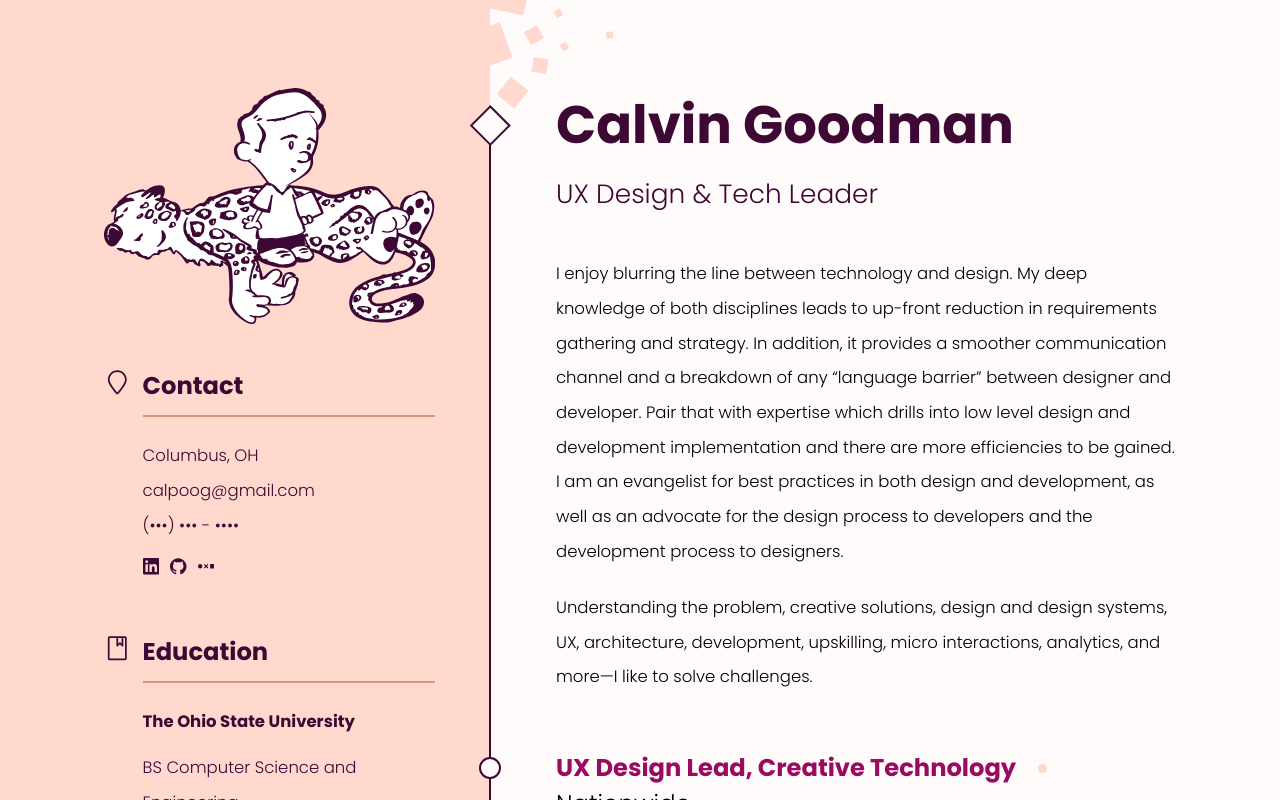
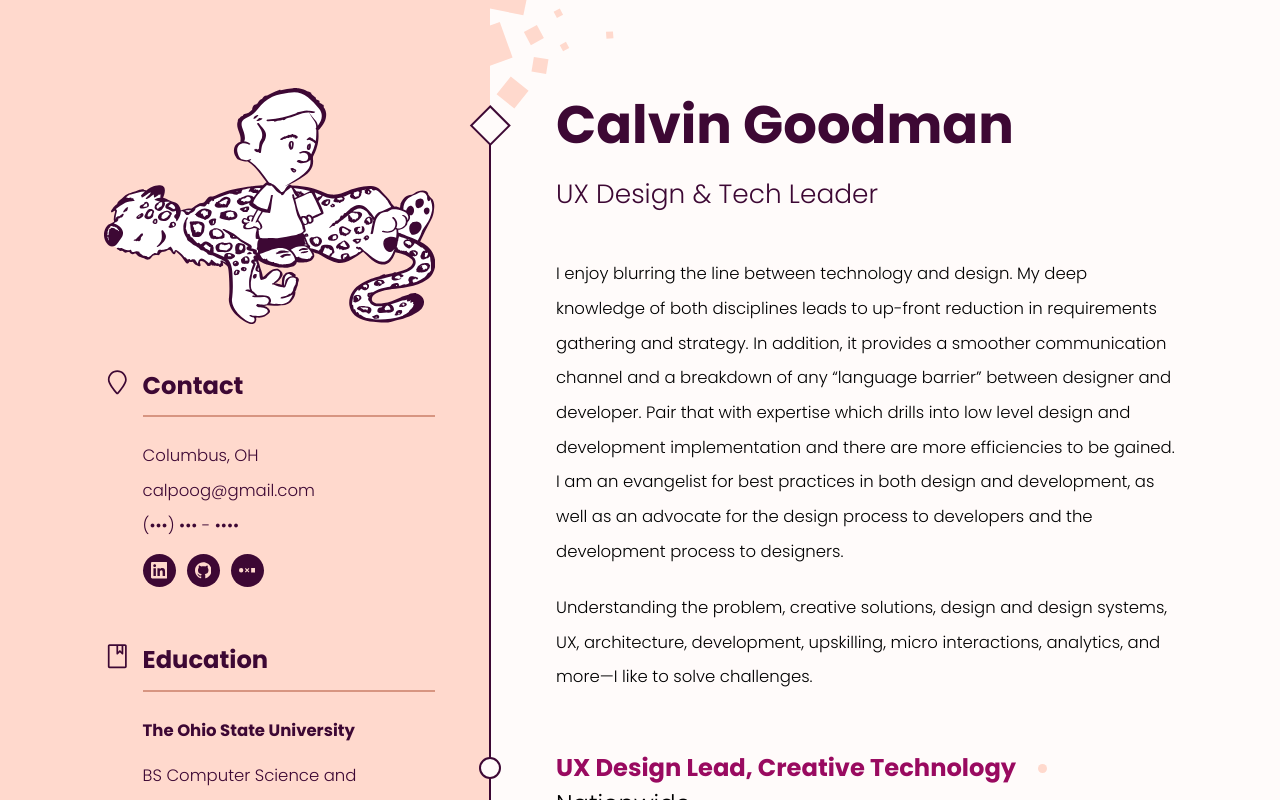
Before and after one commit to Calpoog/calvin-and-jobs, a React (Create React App) app: page / in a window 1280 px wide. Shown: the top 800 px of the page. Built offline with nearby package versions, Linux system fonts and the light colour scheme.

Commit message:
Cleanup contact icons

```diff
--- a/src/components/InfoPane/InfoPane.js
+++ b/src/components/InfoPane/InfoPane.js
@@ -9,6 +9,7 @@ import { ReactComponent as SpillTop } from '../../assets/spill-top.svg';
 import { ReactComponent as SpillBottom } from '../../assets/spill-bottom.svg';
 import { SiGithub, SiNounproject, SiLinkedin } from 'react-icons/si';
 import ThemeSwitcher from '../ThemeSwitcher/ThemeSwitcher';
+import classNames from 'classnames';
 
 function InfoPane() {
   return (
@@ -31,13 +32,19 @@ function InfoPane() {
                 (•••) ••• - ••••
               </p>
             </address>
-            <a href='https://www.linkedin.com/in/calvin-goodman-25752067/'>
-              <SiLinkedin className='me-2' />
+            <a
+              className={classNames(styles.iconLink, 'me-2')}
+              href='https://www.linkedin.com/in/calvin-goodman-25752067/'
+            >
+              <SiLinkedin />
             </a>
-            <a href='https://github.com/Calpoog'>
-              <SiGithub className='me-2' />
+            <a
+              className={classNames(styles.iconLink, 'me-2')}
+              href='https://github.com/Calpoog'
+            >
+              <SiGithub />
             </a>
-            <a href='https://thenounproject.com'>
+            <a className={styles.iconLink} href='https://thenounproject.com'>
               <SiNounproject />
             </a>
           </InfoBlock>
--- a/src/components/InfoPane/InfoPane.module.scss
+++ b/src/components/InfoPane/InfoPane.module.scss
@@ -67,3 +67,35 @@
     transform: none;
   }
 }
+
+.iconLink {
+  width: 33px;
+  height: 33px;
+  border-radius: 50%;
+  background-color: var(--info-p-color);
+  display: inline-flex;
+  justify-content: center;
+  align-items: center;
+  transition: 150ms ease;
+
+  svg {
+    fill: var(--info-pane-color);
+  }
+
+  &:hover,
+  &:focus {
+    outline: none;
+    transform: scale(1.1);
+  }
+
+  &:focus {
+    box-shadow: 0 0 0px 3px rgb(255 255 255);
+  }
+
+  &:hover {
+    .tooltip {
+      opacity: 1;
+      transform: translate3d(-50%, 0, 0);
+    }
+  }
+}
```
